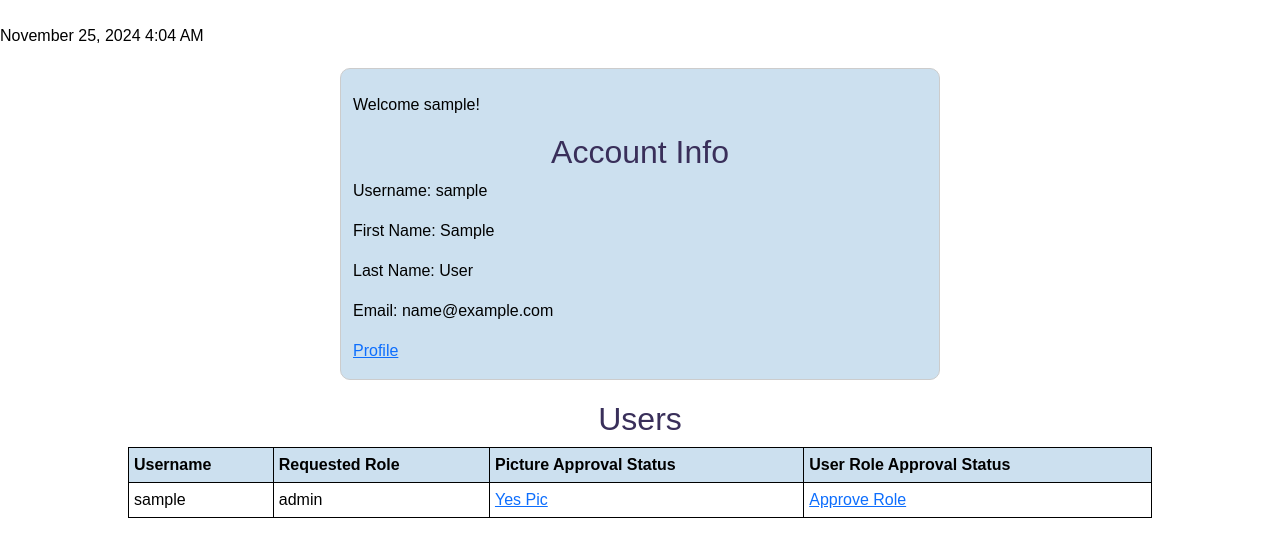
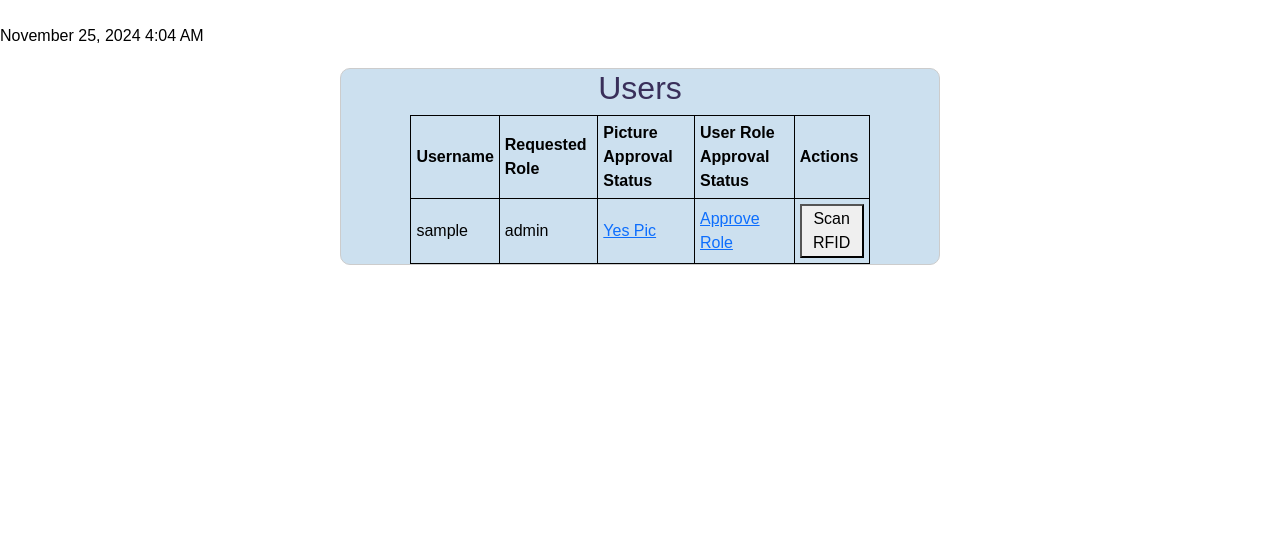
Before and after one commit to YueYingLee/VeriFace, a Flask app: page /admin in a window 1280 px wide. Shown: the part 161-718 px from the top of the page. Run offline with Flask 3, Linux system fonts and the light colour scheme; a user stored in the database is signed in; tables that the repository leaves empty hold one stand-in row (values such as "Sample post"); some libraries are stand-ins or nearby versions.

Commit message:
Added: functionality to assign RFID to the user

```diff
--- a/app/models.py
+++ b/app/models.py
@@ -25,7 +25,7 @@ class User(db.Model, UserMixin):
     reg_role = db.Column(db.String(32), nullable=False)
     act_role = db.Column(db.String(32), nullable=False)
 
-    rfid = db.Column(db.String(32), nullable=False, unique=True)
+    rfid = db.Column(db.String(32), unique=True)
 
     events = db.relationship('Event', secondary='user_events', back_populates='users')
 
--- a/app/routes.py
+++ b/app/routes.py
@@ -17,6 +17,9 @@ import threading
 import cv2
 from .facial_recognition.utils import poll_rfid, display_camera, encode_image
 from .facial_recognition.global_vars import end_event
+
+from .facial_recognition.rfid_handler import poll_rfid_once
+import serial
 
 @myapp_obj.route("/", methods=['GET', 'POST'])
 @myapp_obj.route("/login", methods=['GET', 'POST'])
@@ -255,8 +258,8 @@ def register():
                     picApprove = 0,
                     roleApprove = 0,
                     reg_role = form.reg_role.data,
-                    act_role = 'guest',
-                    rfid = 1233295 #manually set this for now
+                    act_role = 'admin',
+                    rfid = None #manually set this for now
                 )
                 new.set_password(form.password.data)
                 db.session.add(new)
@@ -267,6 +270,28 @@ def register():
                 flash(str(e))
 
     return render_template('register.html', form=form)
+
+@myapp_obj.route('/assign_rfid_to_user/<int:user_id>', methods=['POST'])
+def assign_rfid_to_user(user_id):
+    data = request.get_json()
+    rfid_tag = data.get("rfid_tag")
+
+    if not rfid_tag:
+        return {"success": False, "message": "No RFID tag provided."}, 400
+
+    user = User.query.get_or_404(user_id)
+
+    # Check if the RFID tag is already assigned
+    existing_user = User.query.filter_by(rfid=rfid_tag).first()
+    if existing_user:
+        return {"success": False, "message": f"RFID tag is already assigned to {existing_user.username}."}, 400
+
+    # Assign the RFID tag to the user
+    user.rfid = rfid_tag
+    db.session.commit()
+
+    return {"success": True}
+
 
 @myapp_obj.route('/download/<int:id>')
 def download(id):
@@ -304,3 +329,40 @@ def start_attendance(id):
 def stop_attendance():
     end_event.set()
     return redirect('/viewEvents')
+
+latest_rfid_tag = None
+
+def poll_rfid_background():
+    """
+    Background thread to continuously poll the RFID reader and store the latest tag.
+    """
+    global latest_rfid_tag
+    try:
+        RFID_PORT = '/dev/ttyUSB0'
+        BAUD_RATE = 9600
+        ser = serial.Serial(RFID_PORT, BAUD_RATE, timeout=1)  # Adjust port and baudrate as needed
+        print("Starting background RFID polling...")
+        while True:
+            rfid_data = ser.readline().decode('utf-8').strip()
+            if rfid_data:
+                latest_rfid_tag = rfid_data  # Update the latest RFID tag
+                print(f"RFID Tag detected: {rfid_data}")
+    except Exception as e:
+        print(f"Error in RFID polling: {e}")
+
+# Start the background RFID polling thread
+threading.Thread(target=poll_rfid_background, daemon=True).start()
+
+@myapp_obj.route('/get_latest_rfid', methods=['GET'])
+def get_latest_rfid():
+    """
+    Route to fetch the latest scanned RFID tag.
+    """
+    global latest_rfid_tag
+    tag = latest_rfid_tag
+    latest_rfid_tag = None  # Reset after fetching
+    return {"rfid_tag": tag}  # Return as JSON
+
+@myapp_obj.route('/rfid_scan_popup', methods=['GET'])
+def rfid_scan_popup():
+    return render_template('rfid_scan.html')  # Save the polling HTML as rfid_scan.html
--- a/app/templates/admin.html
+++ b/app/templates/admin.html
@@ -19,54 +19,81 @@
     </ul>
   </div>
 </nav>
-</br>
+<br>
 
 <p>{{moment().format('LLL')}}</p>
 
-<div class ="container">
-  <div class = "boxing">
-    <br>
-    <p> Welcome {{current_user.username}}!</p>
-  </div>
-  <h2>Account Info</h2>
-  <div class = "text">
-    <p>Username: {{current_user.username}}</p>
-    <p>First Name: {{current_user.fname}}</p>
-    <p>Last Name: {{current_user.lname}}</p>
-    <p>Email: {{current_user.email}}</p>
-    <p><a href="download/{{ current_user.id }}">Profile</a></p>
-  </div>
-</div>
-
-<h2>Users </h2>
+<div class="container">
+  <h2>Users</h2>
   <table>
-  <thread>
+    <thead>
       <tr>
         <th>Username</th>
-      <th>Requested Role </th>
+        <th>Requested Role</th>
         <th>Picture Approval Status</th>
         <th>User Role Approval Status</th>
+        <th>Actions</th>
       </tr>
-  </thread>
+    </thead>
     <tbody>
-    {%for users in users%}
+      {% for user in users %}
       <tr>
-      <td> {{users.username}}</td>
-      <td>{{users.reg_role}}</td>
-
-      {%if users.picApprove == 1%}
-      <td><a href="{{url_for('ApprovePicture', id = users.id)}}">Yes Pic</a></td>
-      {%else%}
-      <td><a href="{{url_for('UnPicture', id = users.id)}}">Bad Pic</a></td>
-      {%endif%}
-
-      {%if users.roleApprove == 1%}
-      <td><a href="{{url_for('ApproveUser', id = users.id)}}">Approve Role</a></td>
-      {%else%}
-      <td><a href="{{url_for('UnapproveUser', id = users.id)}}">Change Role</a></td>
-      {%endif%}
+        <td>{{ user.username }}</td>
+        <td>{{ user.reg_role }}</td>
+        {% if user.picApprove == 1 %}
+        <td><a href="{{ url_for('ApprovePicture', id=user.id) }}">Yes Pic</a></td>
+        {% else %}
+        <td><a href="{{ url_for('UnPicture', id=user.id) }}">Bad Pic</a></td>
+        {% endif %}
+        {% if user.roleApprove == 1 %}
+        <td><a href="{{ url_for('ApproveUser', id=user.id) }}">Approve Role</a></td>
+        {% else %}
+        <td><a href="{{ url_for('UnapproveUser', id=user.id) }}">Change Role</a></td>
+        {% endif %}
+        <td>
+          <button onclick="openRfidPopup('{{ user.id }}')">Scan RFID</button>
+        </td>
       </tr>
       {% endfor %}
     </tbody>
   </table>
+
+  <script>
+      function openRfidPopup(userId) {
+          const popup = window.open(
+              "/rfid_scan_popup",
+              "RFID Scanner",
+              "width=400,height=300"
+          );
+
+          window.addEventListener("message", function (event) {
+              if (event.data && event.data.rfid_tag) {
+                  const rfidTag = event.data.rfid_tag;
+                  console.log("RFID Tag received:", rfidTag);
+
+                  // Send the RFID tag to the server to assign it to the user
+                  fetch(`/assign_rfid_to_user/${userId}`, {
+                      method: "POST",
+                      headers: { "Content-Type": "application/json" },
+                      body: JSON.stringify({ rfid_tag: rfidTag }),
+                  })
+                      .then((response) => response.json())
+                      .then((data) => {
+                          if (data.success) {
+                              alert("RFID tag assigned successfully!");
+                              location.reload(); // Reload the page to reflect changes
+                          } else {
+                              alert(data.message || "Error assigning RFID tag.");
+                          }
+                      })
+                      .catch((error) => {
+                          console.error("Error:", error);
+                          alert("Error assigning RFID tag.");
+                      });
+              }
+          });
+      }
+  </script>
+
+</div>
 {% endblock %}
```
Also changed, not shown: app/facial_recognition/rfid_handler.py (added, +41 -0 lines), app/templates/rfid_scan.html (added, +30 -0 lines), rfid_test.py (added, +31 -0 lines). Lines whose indentation alone changed are shown as unchanged.
